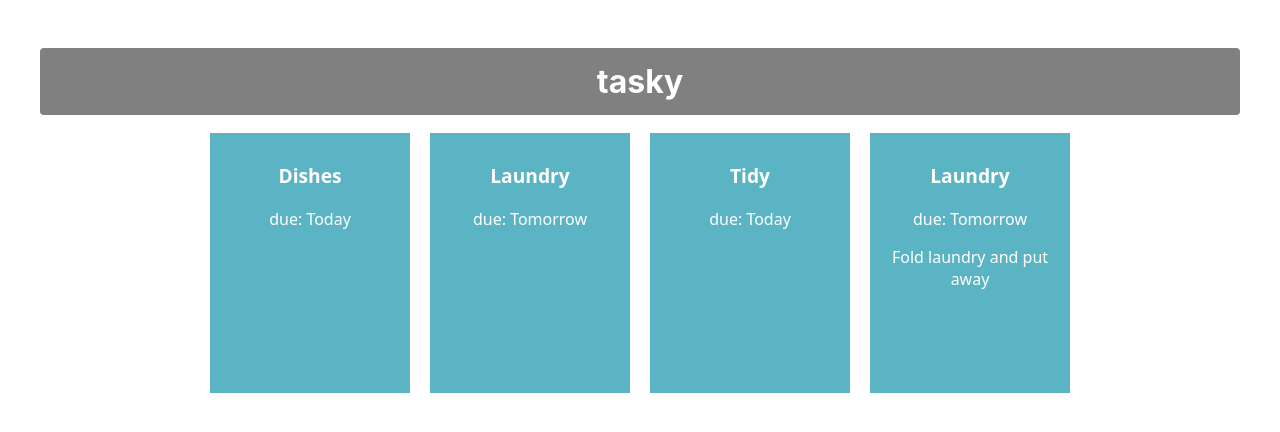
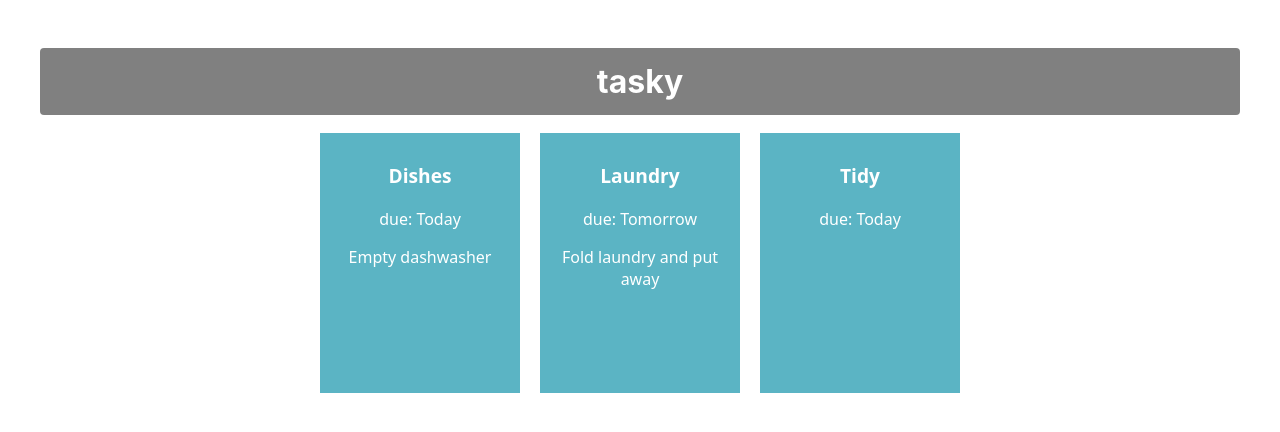
Before and after one commit to studying-never-stop/react-basics-labs, a React (Create React App) app in the folder tasky/: page / in a window 1280 px wide. Shown: the top 432 px of the page. Built offline with nearby package versions, Linux system fonts and the light colour scheme.

Commit message:
Completed Tasky Lab 1(2)

```diff
--- a/tasky/src/App.js
+++ b/tasky/src/App.js
@@ -6,13 +6,9 @@
   return (
     <div className="container">
       <h1>tasky</h1>
-      <Task title='Dishes' deadline='Today' />
-      <Task title="Laundry" deadline="Tomorrow" />
+      <Task title='Dishes' deadline='Today' description="Empty dashwasher"/>
+      <Task title="Laundry" deadline="Tomorrow" description="Fold laundry and put away"/>
       <Task title="Tidy" deadline="Today" />
-      <Task title="Laundry" deadline="Tomorrow">
-        Fold laundry and put away
-      </Task>
-
     </div>
   );
 }
--- a/tasky/src/components/Task.js
+++ b/tasky/src/components/Task.js
@@ -5,7 +5,7 @@
         <div className="card">
             <p className="title">{props.title}</p>
             <p>due: {props.deadline}</p>
-            <p>{props.children}</p>
+            <p>{props.description}</p>
         </div>
     )
 }
```
